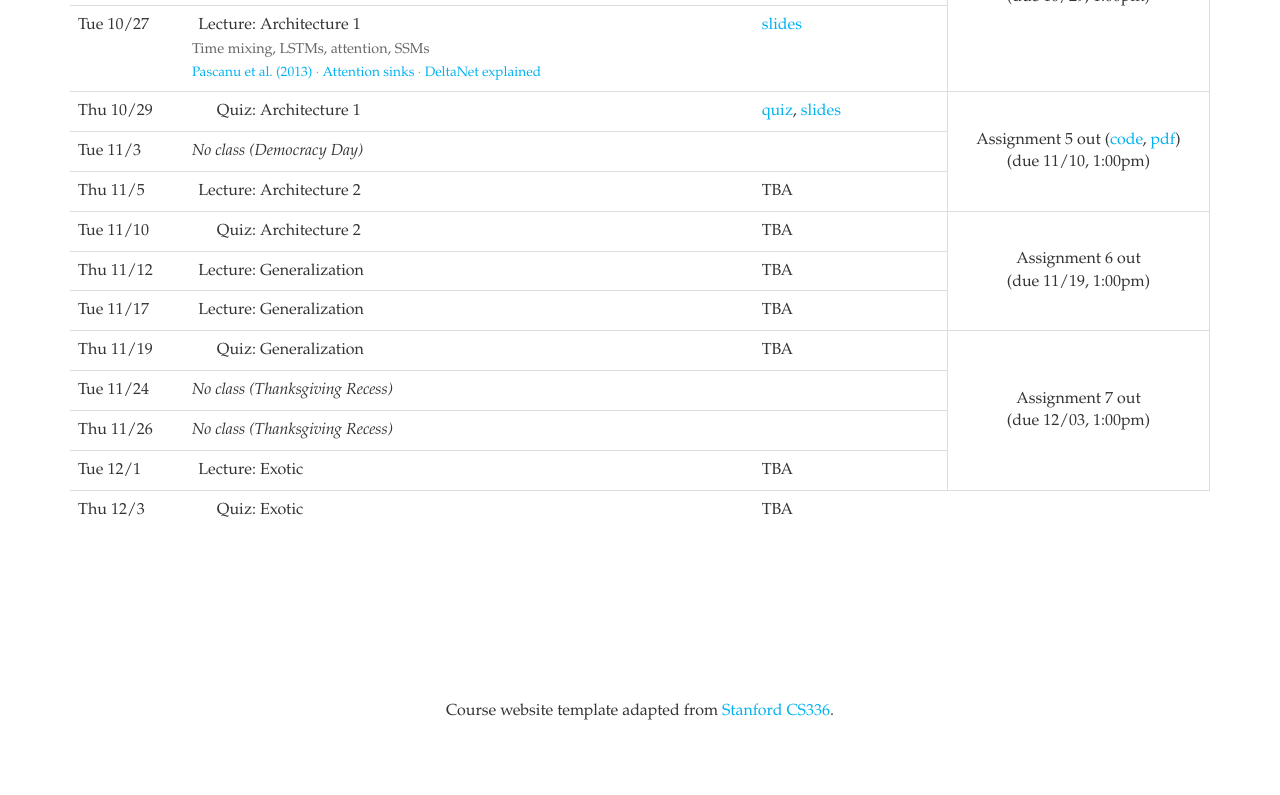
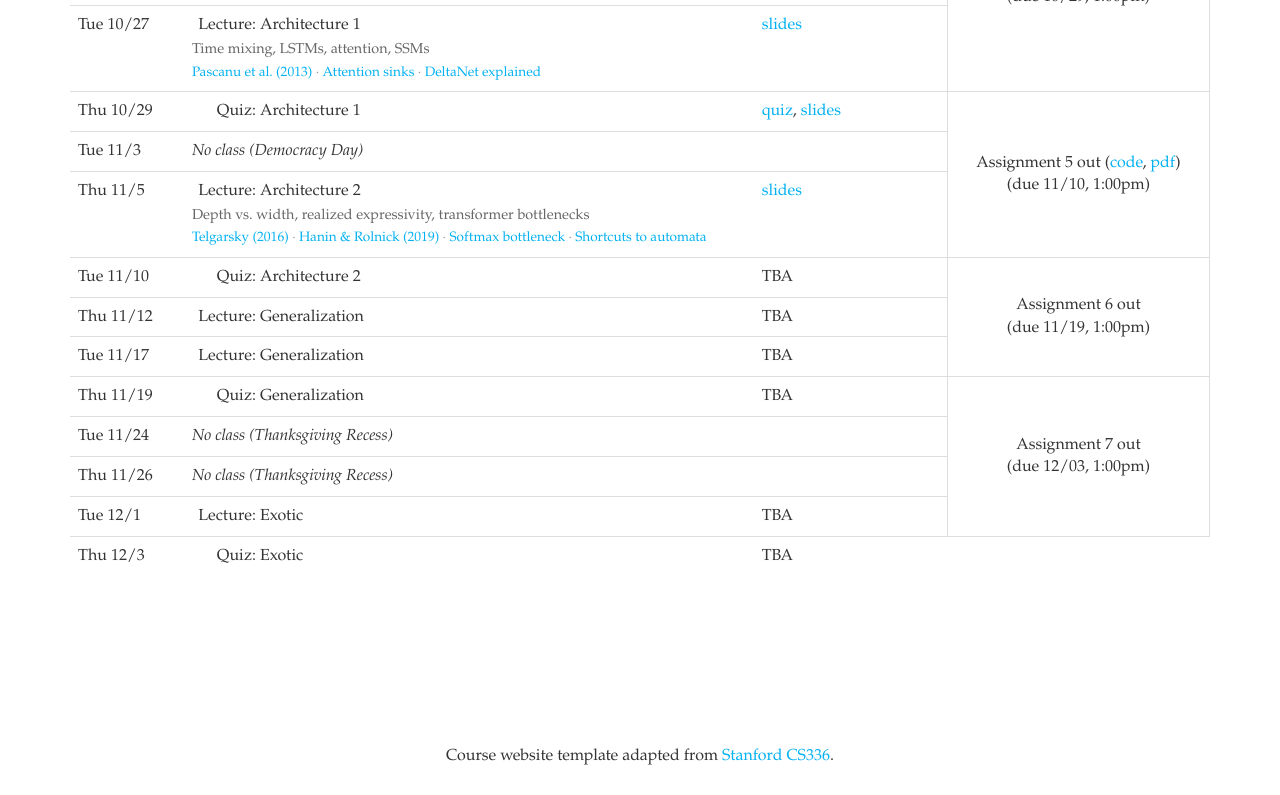
Before and after one commit to deep-learning-alchemy/deep-learning-alchemy.github.io, a plain HTML site: page index.html in a window 1280 px wide. Shown: the part 3598-4393 px from the top of the page. Before the commit the page ends 4348 px from the top, so only its background shows below. Drawn offline with nearby package versions, Linux system fonts and the light colour scheme.

Commit message:
Add Lecture 9 slides and Architecture 2 topics/readings
Co-Authored-By: Claude Opus 5.5 <noreply@anthropic.com>

```diff
--- a/index.html
+++ b/index.html
@@ -728,8 +728,11 @@ class Transformer(nn.Module):
           </tr>
           <tr>
             <td>Thu 11/5</td>
-            <td><span class="schedule-label">Lecture</span>: Architecture 2</td>
-            <td>TBA</td>
+            <td><span class="schedule-label">Lecture</span>: Architecture 2
+              <div class="schedule-topics">Depth vs. width, realized expressivity, transformer bottlenecks</div>
+              <div class="schedule-readings"><a href="https://arxiv.org/abs/1602.04485" title="Benefits of depth in neural networks">Telgarsky (2016)</a> &middot; <a href="https://arxiv.org/abs/1901.09021" title="Complexity of Linear Regions in Deep Networks">Hanin &amp; Rolnick (2019)</a> &middot; <a href="https://arxiv.org/abs/1711.03953" title="Breaking the Softmax Bottleneck: A High-Rank RNN Language Model">Softmax bottleneck</a> &middot; <a href="https://arxiv.org/abs/2210.10749" title="Transformers Learn Shortcuts to Automata">Shortcuts to automata</a></div>
+            </td>
+            <td><a href="assets/slides/lecture_09.pdf">slides</a></td>
           </tr>
           <tr>
             <td>Tue 11/10</td>
```
Also changed, not shown: 1 other file.
